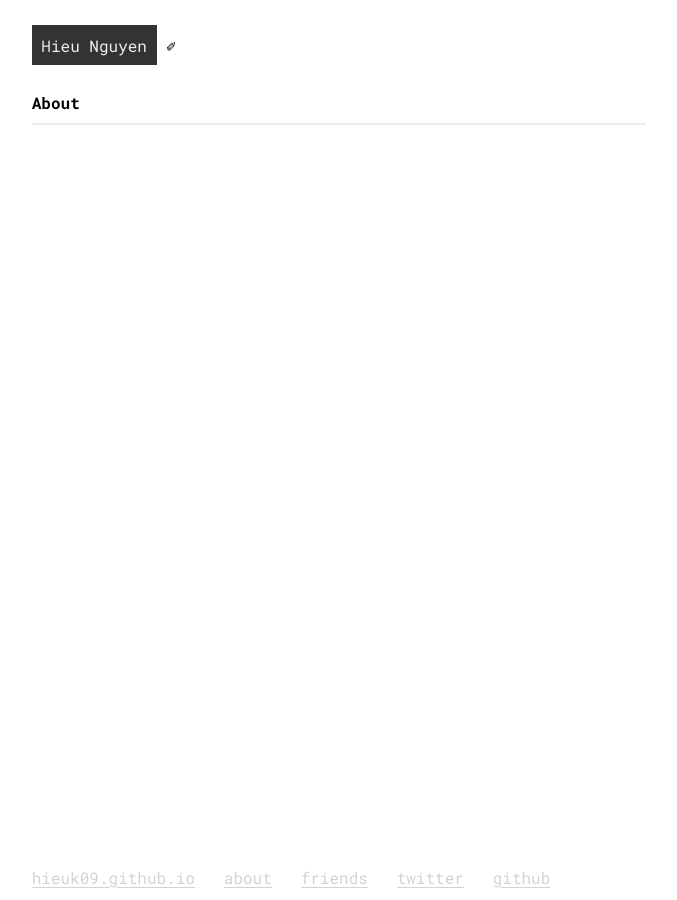
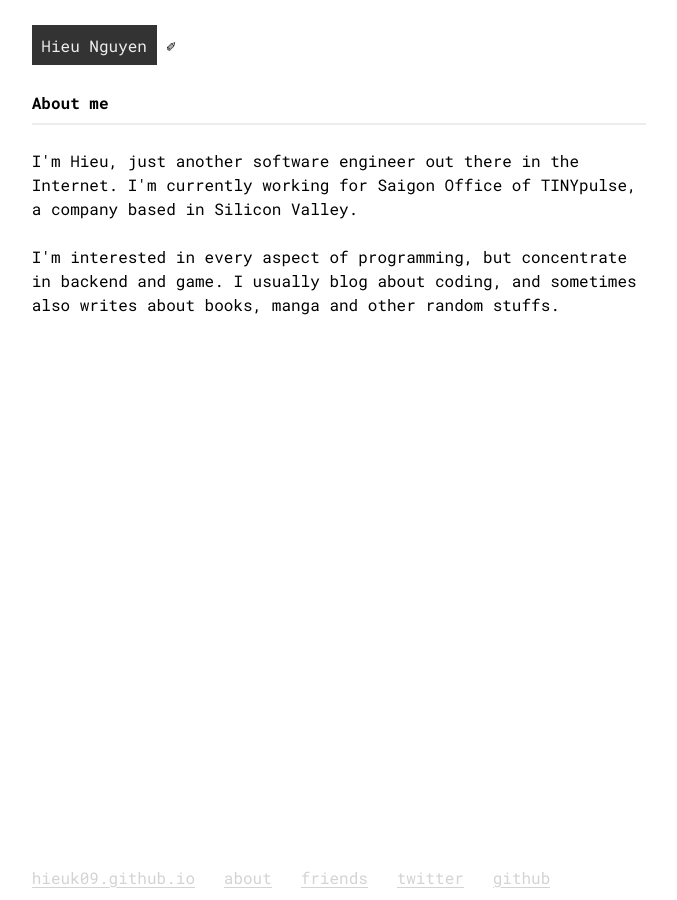
Before and after one commit to hieuk09/hieuk09.github.io, a Jekyll site: the page built from about/index.html, in a window 1280 px wide. Shown: the whole page, without its empty margins (301-978 px from the left). Built offline with Jekyll 4.4.1, drawn with Linux system fonts in a browser that asks for light colours.

Commit message:
[ax] Add about section

```diff
--- a/about/index.html
+++ b/about/index.html
@@ -1,6 +1,15 @@
 ---
 layout: post
-title: About
+title: About me
 ---
 
-<p> </p>
+<p>
+I'm Hieu, just another software engineer out there in the Internet. I'm
+currently working for Saigon Office of TINYpulse, a company based in Silicon Valley.
+</p>
+
+<p>
+I'm interested in every aspect of programming, but concentrate in backend and game.
+I usually blog about coding, and sometimes also writes about books, manga and other
+random stuffs.
+</p>
```
